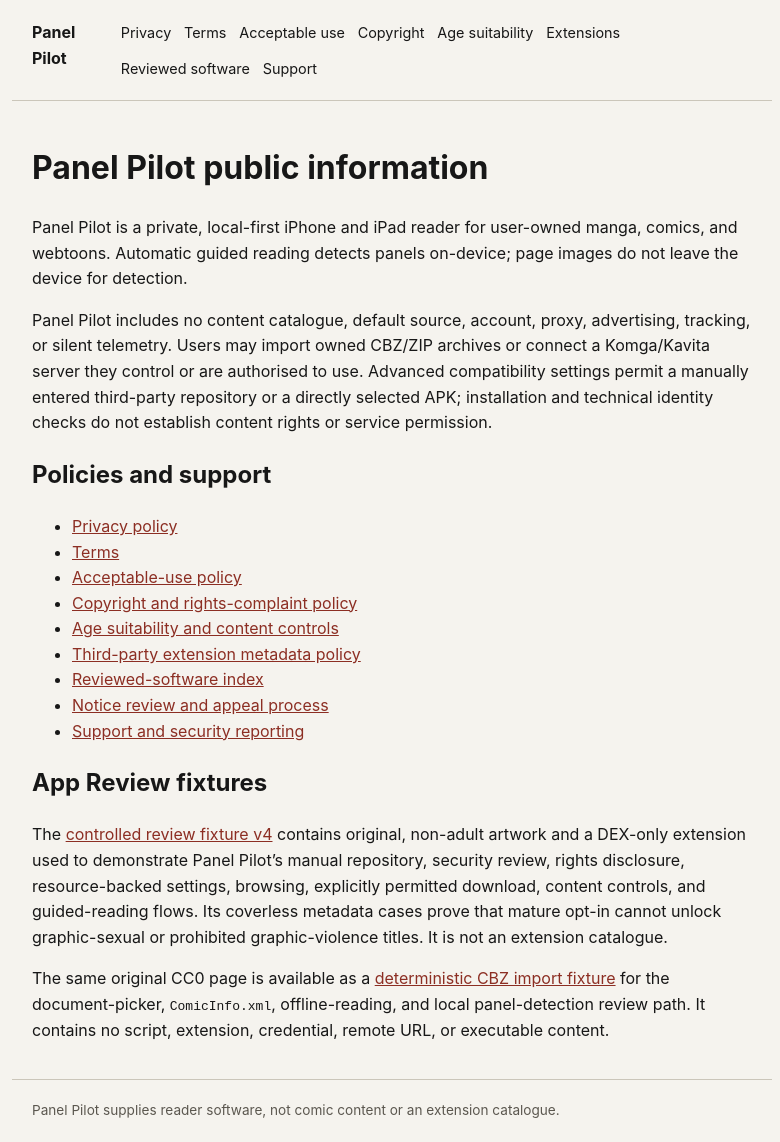
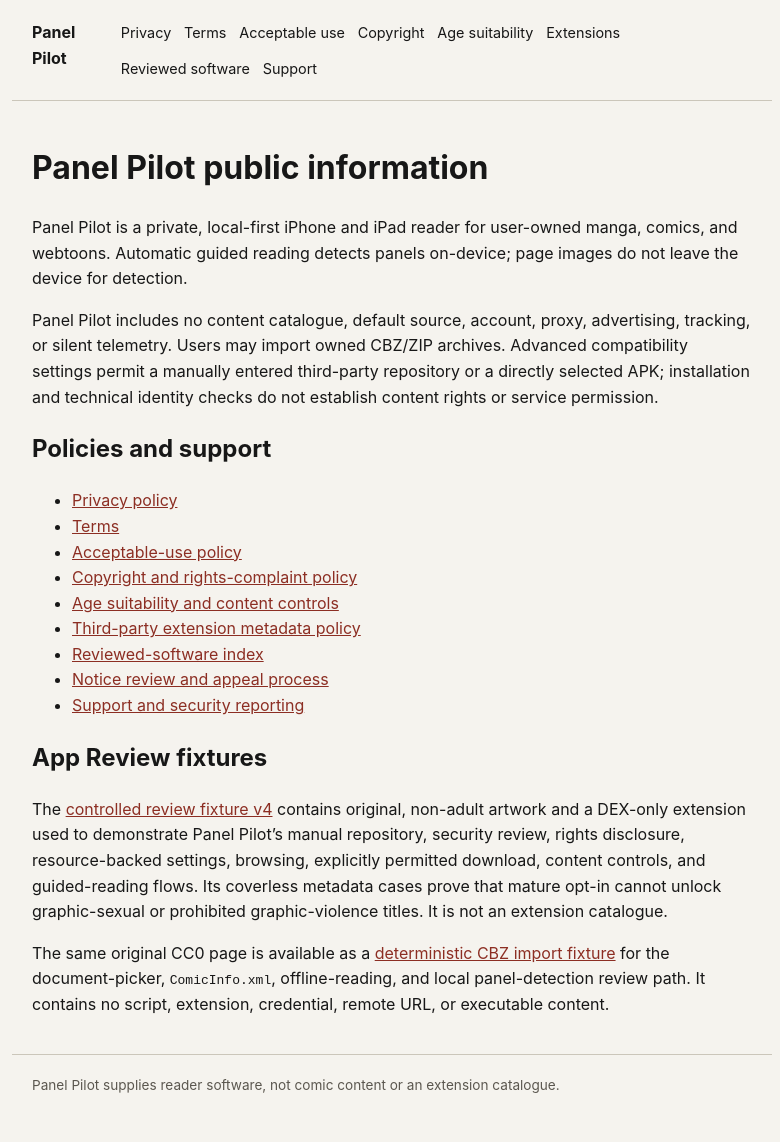
Before and after one commit to ahibbert/panelpilot-public, a Jekyll site: the page built from index.md, in a window 1280 px wide. Shown: the whole page, without its empty margins (248-1028 px from the left). Built offline with Jekyll 4.4.1, drawn with Linux system fonts in a browser that asks for light colours; after the commit the page ends 1117 px from its top, so only the background shows below that.

```diff
--- a/index.md
+++ b/index.md
@@ -7,7 +7,7 @@ title: Public information
 
 Panel Pilot is a private, local-first iPhone and iPad reader for user-owned manga, comics, and webtoons. Automatic guided reading detects panels on-device; page images do not leave the device for detection.
 
-Panel Pilot includes no content catalogue, default source, account, proxy, advertising, tracking, or silent telemetry. Users may import owned CBZ/ZIP archives or connect a Komga/Kavita server they control or are authorised to use. Advanced compatibility settings permit a manually entered third-party repository or a directly selected APK; installation and technical identity checks do not establish content rights or service permission.
+Panel Pilot includes no content catalogue, default source, account, proxy, advertising, tracking, or silent telemetry. Users may import owned CBZ/ZIP archives. Advanced compatibility settings permit a manually entered third-party repository or a directly selected APK; installation and technical identity checks do not establish content rights or service permission.
 
 ## Policies and support
 
```
Also changed, not shown: privacy.md (+0 -2 lines).
